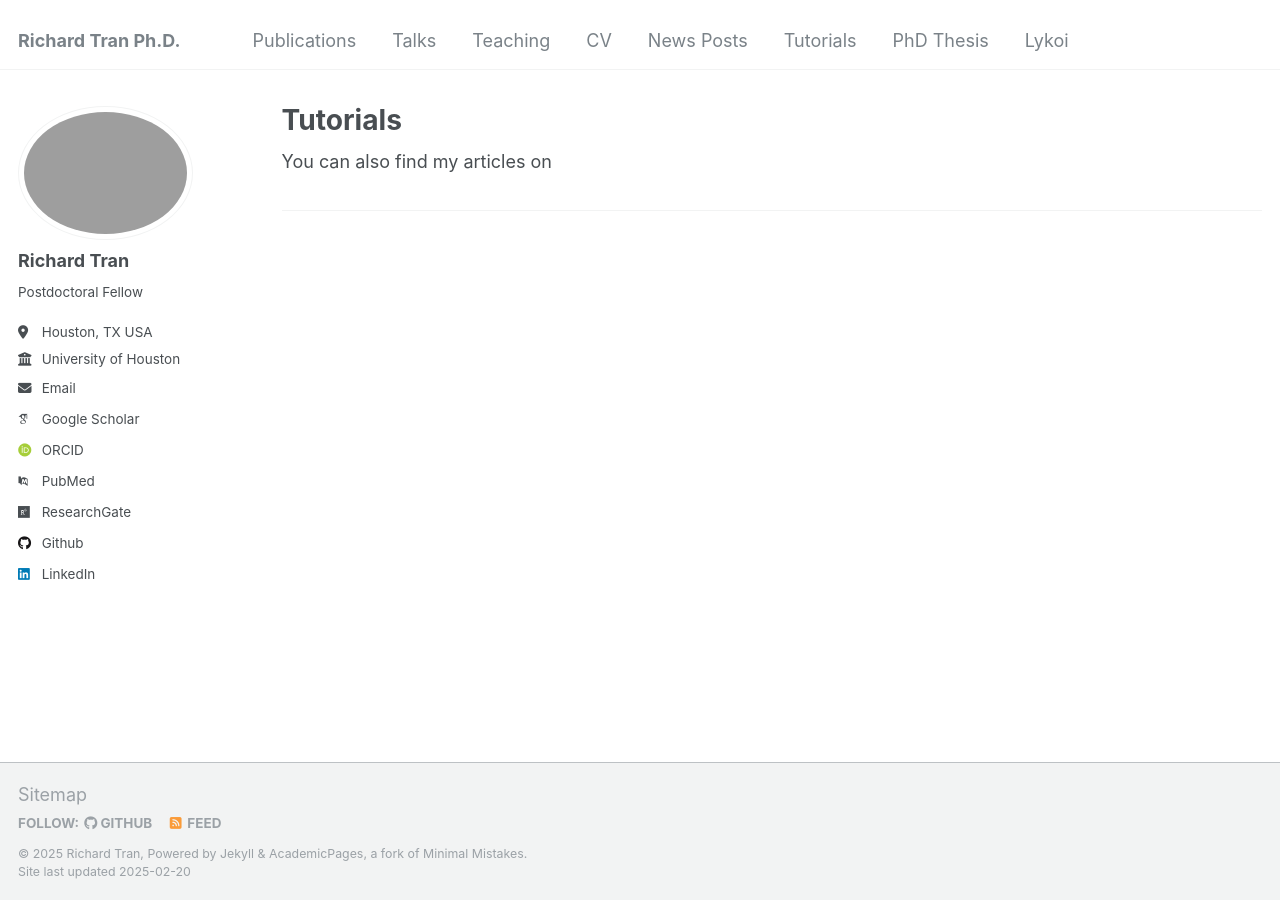
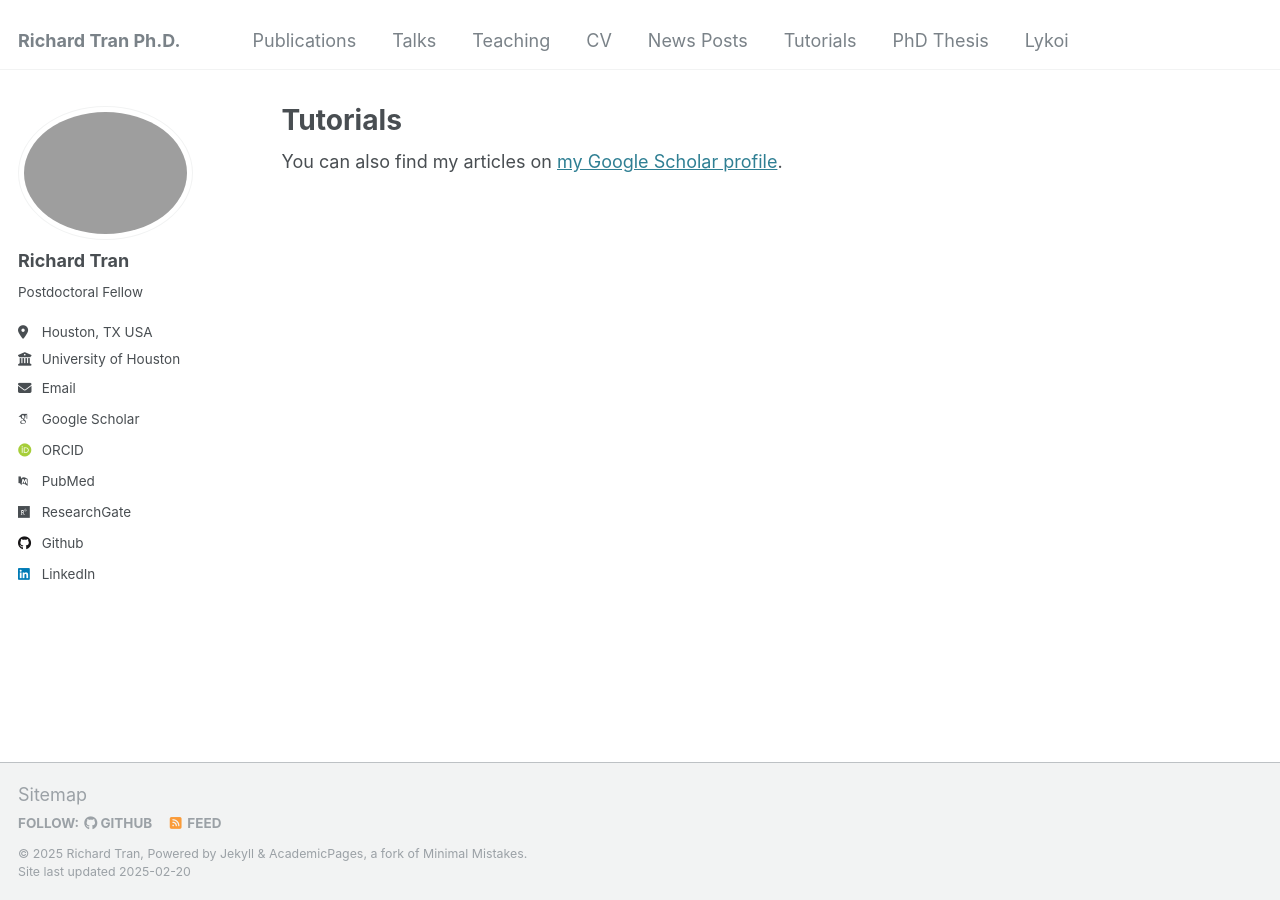
Before and after one commit to CifLord/CifLord.github.io, a Jekyll site: the page built from _pages/science-tutorials.html, in a window 1280 px wide. Built offline with Jekyll 4.4.1, drawn with Linux system fonts in a browser that asks for light colours; some web fonts are replaced.

Commit message:
tutorial

```diff
--- a/_pages/science-tutorials.html
+++ b/_pages/science-tutorials.html
@@ -5,14 +5,4 @@
 author_profile: true
 ---
 
-<div class="wordwrap">You can also find my articles on</div>
-{% include base_path %}
-{% capture written_year %}'None'{% endcapture %}
-{% for tutorial in site.tutorials %}
-  {% capture year %}{{ tutorials.date | date: '%Y' }}{% endcapture %}
-  {% if year != written_year %}
-    <h2 id="{{ year | slugify }}" class="archive__subtitle">{{ year }}</h2>
-    {% capture written_year %}{{ year }}{% endcapture %}
-  {% endif %}
-  {% include archive-single.html %}
-{% endfor %}
+<div class="wordwrap">You can also find my articles on <a href="{{site.author.googlescholar}}">my Google Scholar profile</a>.</div>
```
